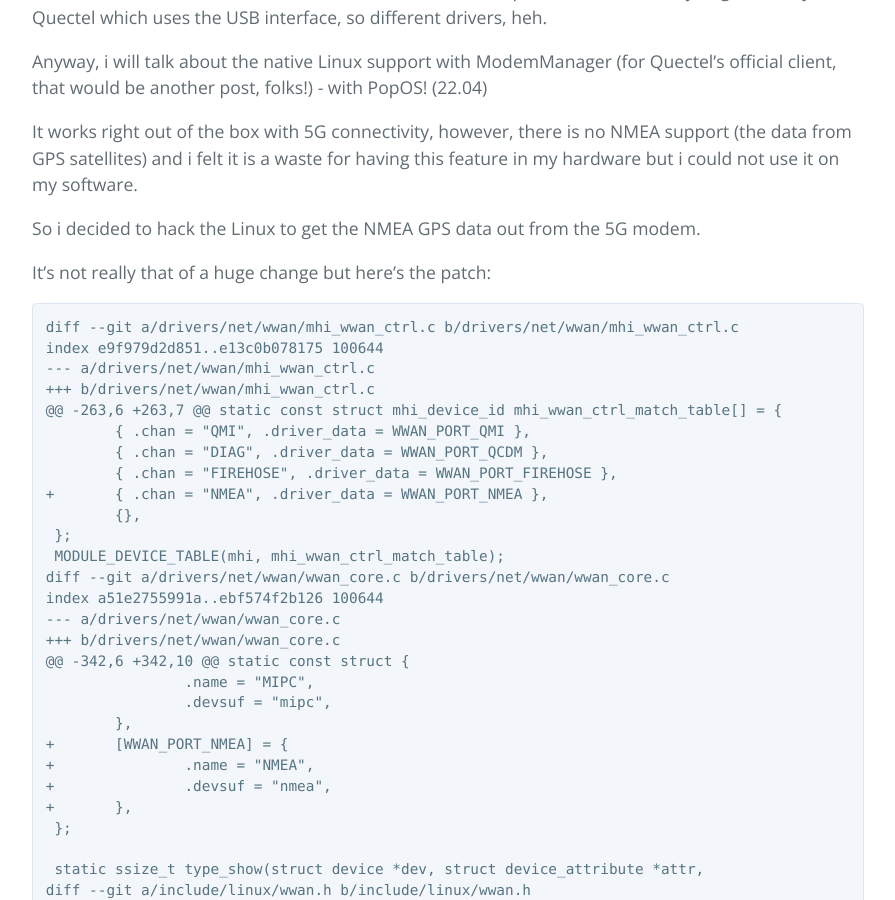
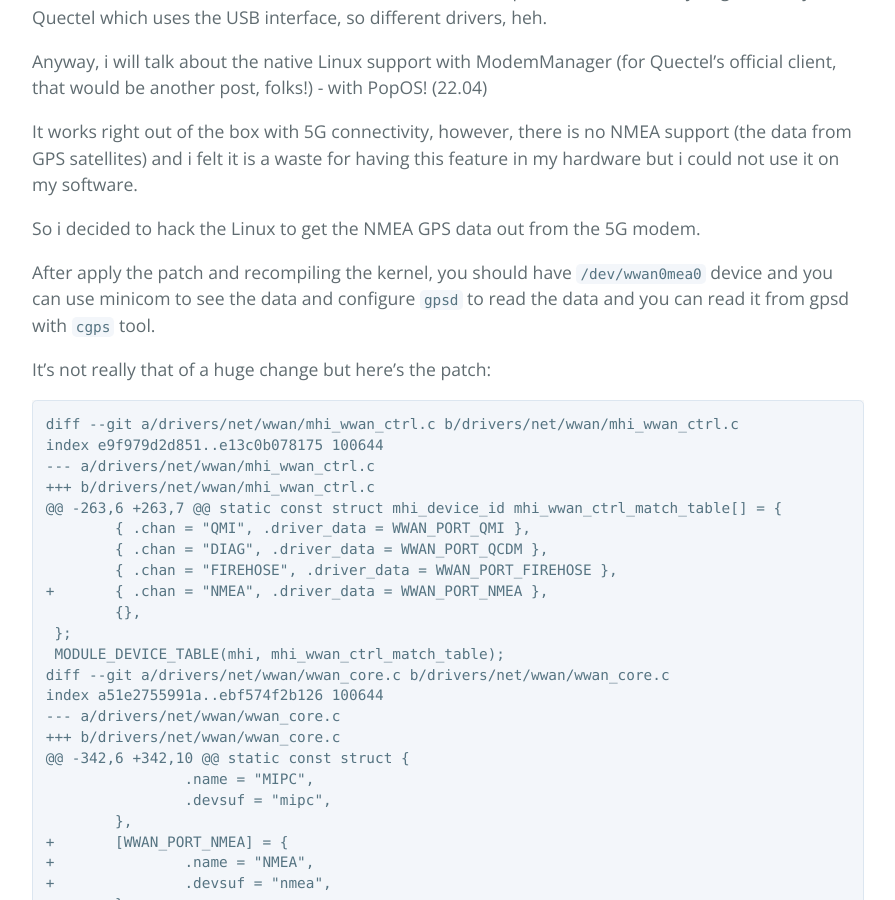
Before and after one commit to muhammadn/muhammadn.github.io, a Jekyll site: the page built from _posts/2025-03-16-native-nmea-lenovo-quectel-rm530n-gl.md, in a window 1280 px wide and 900 px high, scrolled down 468 px. Shown: the whole window, without its empty margins (192-1087 px from the left). Built offline with Jekyll 4.4.1, drawn with Linux system fonts in a browser that asks for light colours.

Commit message:
add more explaination

```diff
--- a/_posts/2025-03-16-native-nmea-lenovo-quectel-rm530n-gl.md
+++ b/_posts/2025-03-16-native-nmea-lenovo-quectel-rm530n-gl.md
@@ -13,6 +13,8 @@ Anyway, i will talk about the native Linux support with ModemManager (for Quecte
 It works right out of the box with 5G connectivity, however, there is no NMEA support (the data from GPS satellites) and i felt it is a waste for having this feature in my hardware but i could not use it on my software.
 
 So i decided to hack the Linux to get the NMEA GPS data out from the 5G modem.
+
+After apply the patch and recompiling the kernel, you should have `/dev/wwan0mea0` device and you can use minicom to see the data and configure `gpsd` to read the data and you can read it from gpsd with `cgps` tool.
 
 It's not really that of a huge change but here's the patch:
 
```
